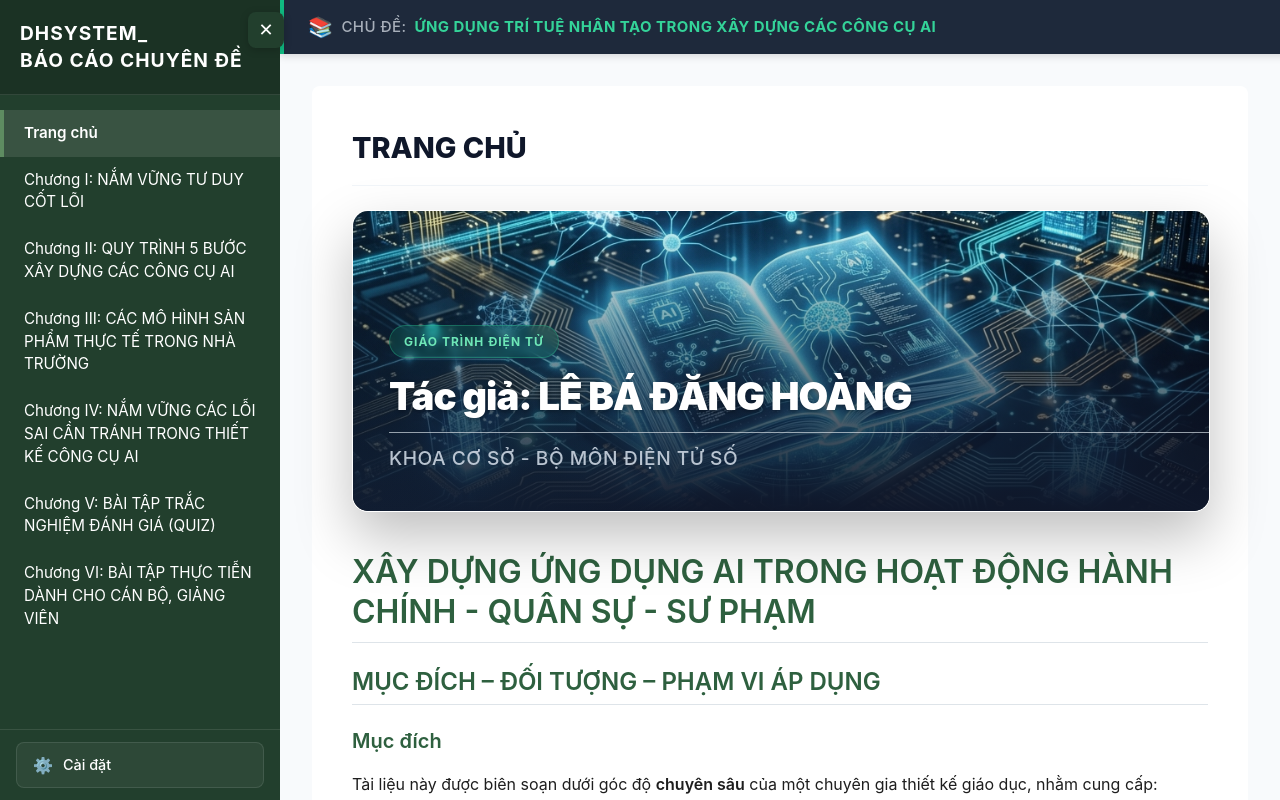
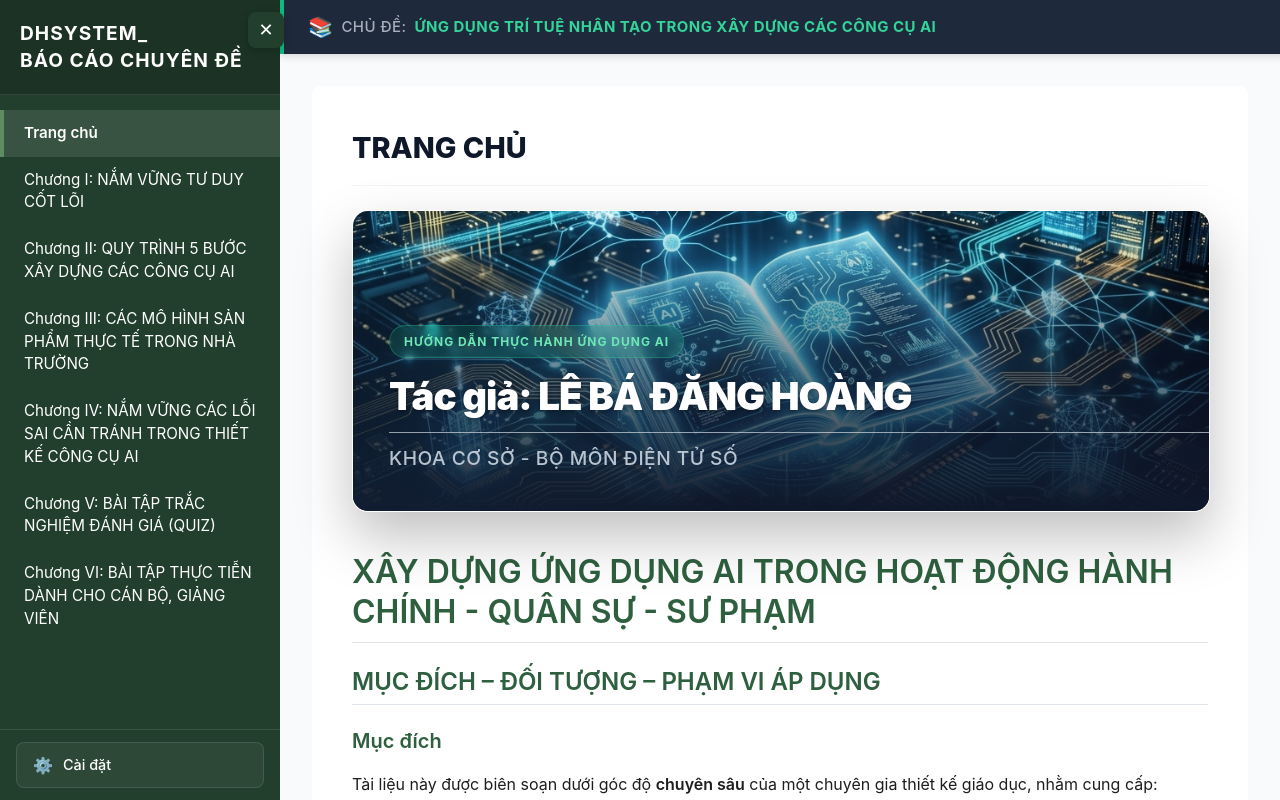
Before and after one commit to danghoangsqtt-sys/ai-maker-doc, a React (Vite) app: page / in a window 1280 px wide. Built offline with nearby package versions, Linux system fonts and the light colour scheme.

Commit message:
fix: update cover badge text to 'Huong dan thuc hanh ung dung AI'

```diff
--- a/src/App.jsx
+++ b/src/App.jsx
@@ -107,7 +107,7 @@ function MainContent({ currentSection, data, isLoggedIn, onEdit, isEditing, onSa
                       textTransform: 'uppercase',
                       marginBottom: '14px',
                       backdropFilter: 'blur(4px)'
-                    }}>Giáo trình Điện tử</div>
+                    }}>Hướng dẫn thực hành ứng dụng AI</div>
 
                     <h2 style={{
                       color: '#fff',
```
